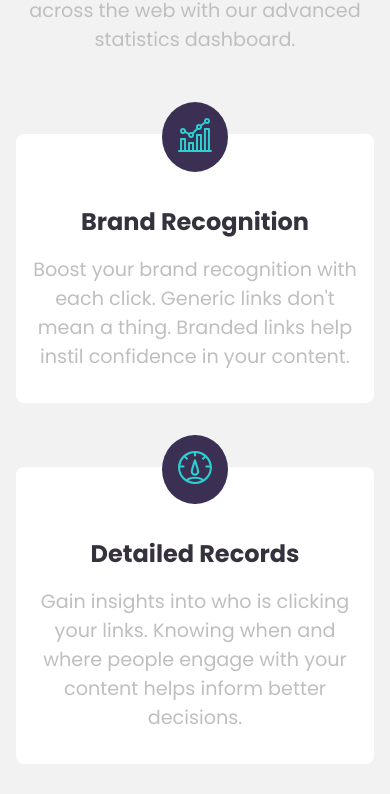
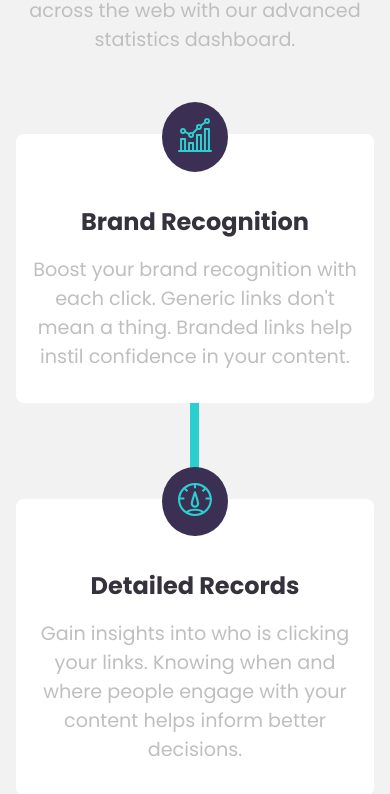
Before and after one commit to DammyBidi/URL-Shortener, a Vue app: page / in a window 390 px wide. Shown: the part 1176-1970 px from the top of the page. Built offline with nearby package versions, Linux system fonts and the light colour scheme.

Commit message:
connect line layout

```diff
--- a/src/components/Shortener.css
+++ b/src/components/Shortener.css
@@ -290,8 +290,9 @@ form {
 .cards {
   display: flex;
   justify-content: space-between;
-  gap: 2rem;
+  /* gap: 2rem; */
   position: relative;
+  z-index: 2;
 }
 
 .c2 {
@@ -324,6 +325,7 @@ form {
   padding: 2rem 1.5rem;
   width: 30%;
   position: relative;
+
 }
 
 .card h3 {
@@ -341,6 +343,17 @@ form {
   font-weight: 400;
   color: hsl(0, 0%, 75%);
 }
+
+.connect-line {
+  position: absolute;
+  border-top: 0.6rem solid hsl(180, 66%, 49%);
+  width: 100%;
+  top: 11rem;
+  z-index: -1;
+}
+
+
+
 
 .boost {
   display: flex;
@@ -644,7 +657,7 @@ footer {
 
   .cards {
     flex-direction: column;
-    gap: 4rem;
+    gap: 6rem;
     padding-bottom: 5rem;
 
   }
@@ -675,6 +688,15 @@ footer {
 
   .card p {
     text-align: center;
+  }
+
+  .connect-line {
+    border-left: 0.6rem solid hsl(180, 66%, 49%);
+    width: 0;
+    height: 80%;
+    right: 49%;
+    top: 0;
+
   }
 
   .boost {
--- a/src/components/Shortener.vue
+++ b/src/components/Shortener.vue
@@ -141,6 +141,7 @@
               customizable links, supercharging audience engagement.
             </p>
           </div>
+          <div class="connect-line"></div>
         </div>
       </div>
     </div>
```
